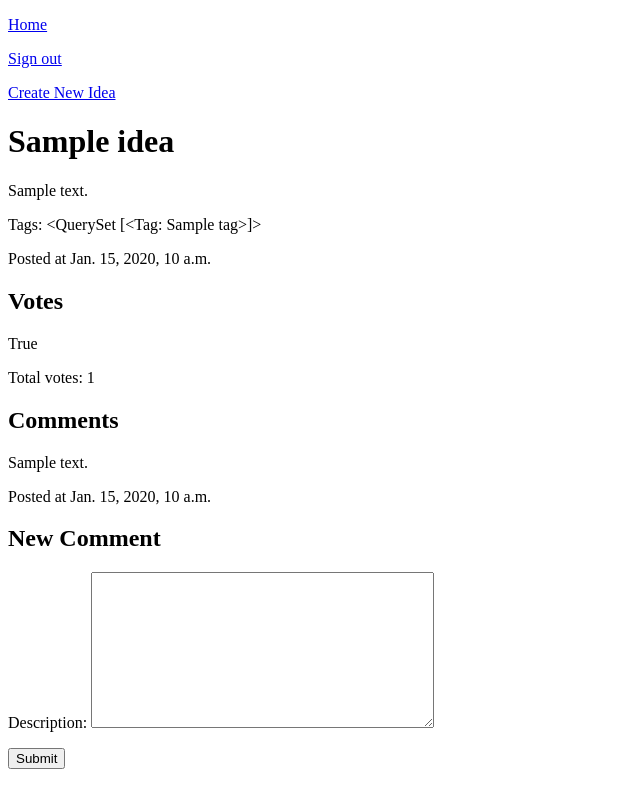
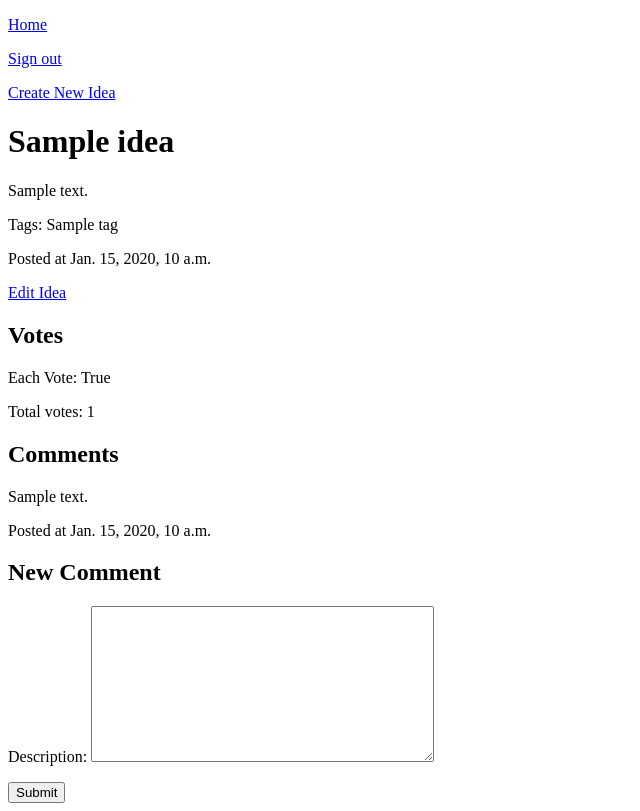
Before and after one commit to SarahJaine/isl-ideas-old, a Django app: a page that uses islideas/templates/ideas/idea_detail.html in a window 1280 px wide. Shown: the whole page, without its empty margins (0-640 px from the left). Before the commit the page ends 769 px from the top, so only its background shows below. Run offline with Django 3.2, Linux system fonts and the light colour scheme; tables that the repository leaves empty hold one stand-in row (values such as "Sample post"); some libraries are stand-ins or nearby versions.

Commit message:
recreated index.html page as ideal_list with GenericView ListView; fixed tag display on idea_detail.html; fixed link to edit_idea.html

```diff
--- a/islideas/templates/ideas/idea_detail.html
+++ b/islideas/templates/ideas/idea_detail.html
@@ -6,17 +6,20 @@
 {% block content %}
 <h1>{{ idea.title }}</h1>
   <p>{{ idea.description }}</p>
-
-<!-- Figure out how to correct this formatting -->
-  <p>Tags: {{ related_tags }}</p>
-
+  <p>Tags:
+    {% for tag in related_tags %}
+      {{ tag }}
+    {% endfor %}
+  </p>
   <p>Posted at {{ idea.date }}</p>
-<!-- Why does this break the page? <a href="{% url 'edit_idea' ...-->
+  <a href="{% url 'edit_idea' slug=idea.slug %}">Edit Idea</a>
 
 <h2>Votes</h2>
-  {% for vote in related_votes %}
-    <p>{{ vote.vote_1 }}</p>
-  {% endfor %}
+  <p>Each Vote:
+    {% for vote in related_votes %}
+      {{ vote.vote_1 }}
+    {% endfor %}
+  </p>
   <p>Total votes: {{ related_votes_total }}</p>
 
 <h2>Comments</h2>
@@ -31,5 +34,4 @@
     {{ form.as_p }}
     <button type="submit">Submit</button>
   </form>
-
 {% endblock content %}
--- a/islideas/templates/ideas/index.html
+++ b/islideas/templates/ideas/idea_list.html
@@ -3,7 +3,7 @@
 {% endblock title %}
 {% block content %}
   <h1>ISL Ideas</h1>
-  {% for idea in ideas %}
+  {% for idea in posted_ideas %}
   <h2>
     <a href="{% url 'idea_detail' slug=idea.slug %}">
       {{ idea.title }}
--- a/islideas/urls.py
+++ b/islideas/urls.py
@@ -1,23 +1,17 @@
 from django.conf.urls import include, url
 from django.contrib import admin
 from . import views
-from django.views.generic import TemplateView, ListView, DetailView
-# from .views import IndexView
+from .views import IdeaList
 
 urlpatterns = [
-    # Examples:
-    # url(r'^$', 'islideas.views.home', name='home'),
-    # url(r'^blog/', include('blog.urls')),
 
-    url(r'^$', views.index, name='home'),
+    url(r'^$', IdeaList.as_view(), name='home'),
+
     url(r'^idea/(?P<slug>[-\w]+)/$', views.idea_detail,
         name='idea_detail'),
     url(r'^idea/(?P<slug>[-\w]+)/edit/$', views.edit_idea,
         name='edit_idea'),
     url(r'^new/$', views.new_idea, name='new_idea'),
-    # url(r'^ideas/$',
-    #     TemplateView.as_view(template_name='ideas/ideas.html'),
-    #     name='ideas'),
 
     url(r'^admin/', include(admin.site.urls)),
 ]
--- a/islideas/views.py
+++ b/islideas/views.py
@@ -1,17 +1,20 @@
 from django.shortcuts import render, redirect
+from django.views.generic import ListView, DetailView
+from django.template.defaultfilters import slugify
 from islideas.ideas.forms import IdeaForm, CommentForm
-# from django.http import HttpResponse
-# from django.db.models import Sum
-from django.views.generic import View, ListView, DetailView
 from islideas.ideas.models import Idea, Tag, Comment, Vote
-from django.template.defaultfilters import slugify
 
 
-def index(request):
-    ideas = Idea.objects.all().order_by('-date')
-    return render(request, 'ideas/index.html', {
-        'ideas': ideas,
-    })
+class IdeaList(ListView):
+    model = Idea
+    context_object_name = 'posted_ideas'
+
+
+# def index(request):
+#     ideas = Idea.objects.all().order_by('-date')
+#     return render(request, 'ideas/index.html', {
+#         'ideas': ideas,
+#     })
 
 
 def idea_detail(request, slug):
```
